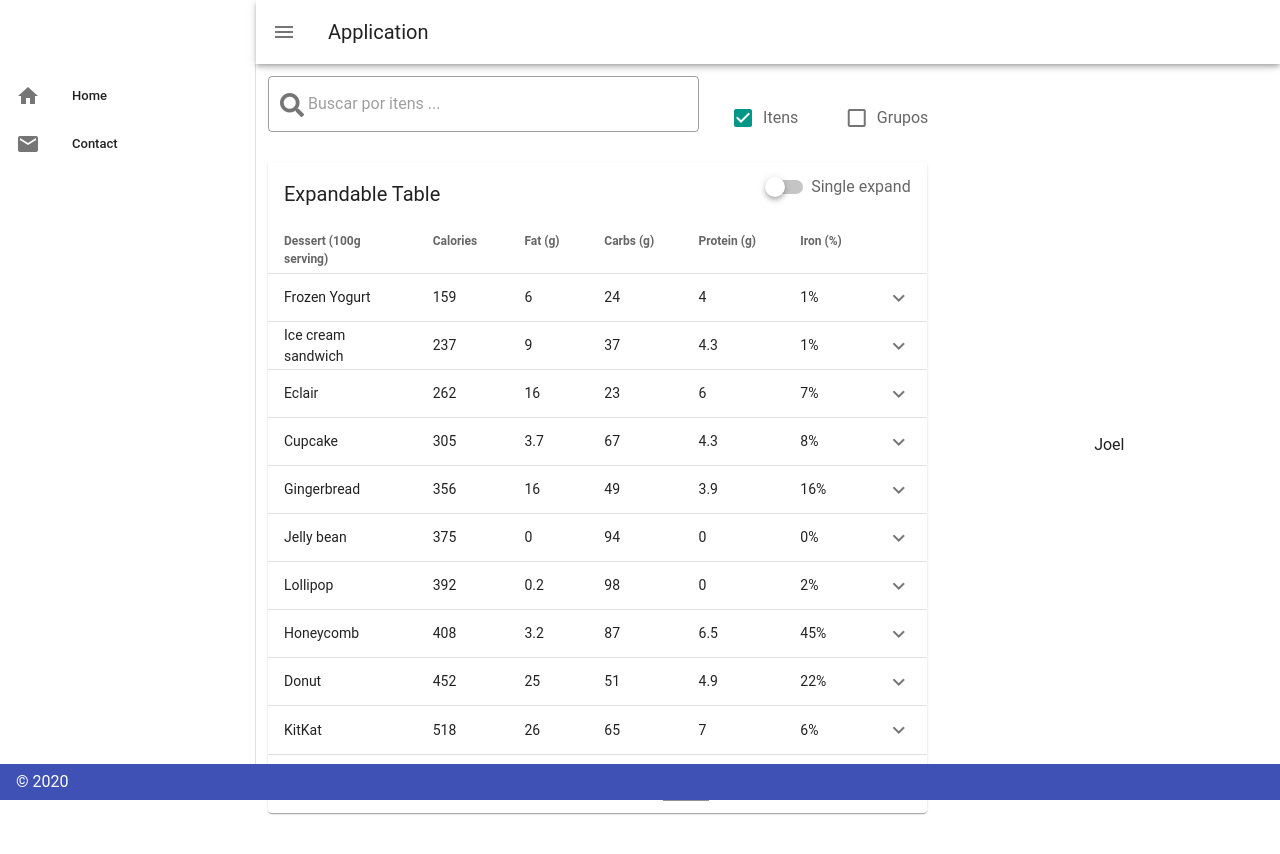
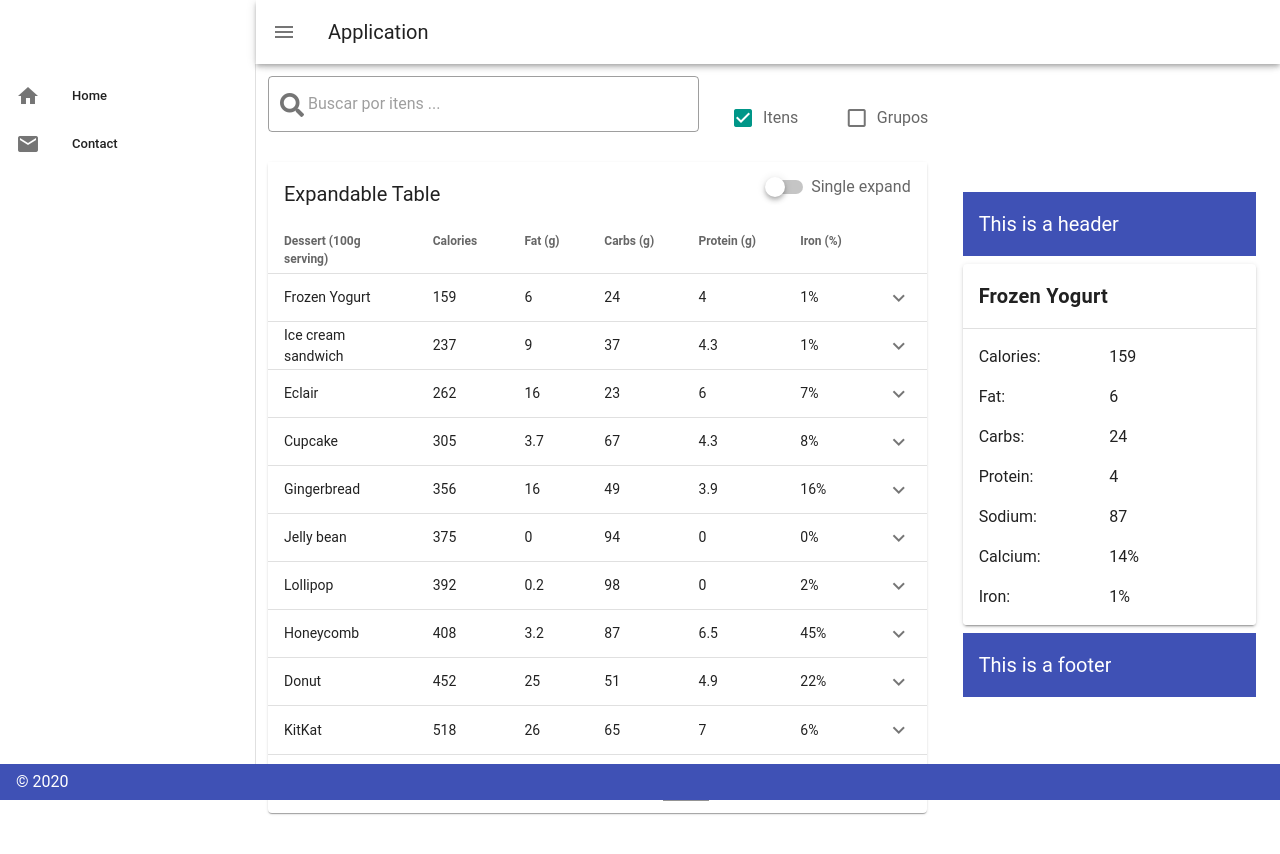
Before and after one commit to joelmaykonTADS/hubvet, a Vue app in the folder hubvet/: page /meu-workspace in a window 1280 px wide. Shown: the top 854 px of the page. Built offline with nearby package versions, Linux system fonts and the light colour scheme; a small style sheet from the web is missing.

Commit message:
componente carrinho de compras

```diff
--- /dev/null
+++ b/hubvet/src/components/Carrinho.vue
@@ -0,0 +1,104 @@
+<template>
+  <v-container fluid>
+    <v-data-iterator
+      :items="items"
+      :items-per-page.sync="itemsPerPage"
+      hide-default-footer
+    >
+      <template v-slot:header>
+        <v-toolbar
+          class="mb-2"
+          color="indigo darken-5"
+          dark
+          flat
+        >
+          <v-toolbar-title>This is a header</v-toolbar-title>
+        </v-toolbar>
+      </template>
+
+      <template v-slot:default="props">
+        <v-row>
+          <v-col
+            v-for="item in props.items"
+            :key="item.name"
+            cols="12"
+          >
+            <v-card>
+              <v-card-title class="subheading font-weight-bold">{{ item.name }}</v-card-title>
+
+              <v-divider></v-divider>
+
+              <v-list dense>
+                <v-list-item>
+                  <v-list-item-content>Calories:</v-list-item-content>
+                  <v-list-item-content class="align-end">{{ item.calories }}</v-list-item-content>
+                </v-list-item>
+
+                <v-list-item>
+                  <v-list-item-content>Fat:</v-list-item-content>
+                  <v-list-item-content class="align-end">{{ item.fat }}</v-list-item-content>
+                </v-list-item>
+
+                <v-list-item>
+                  <v-list-item-content>Carbs:</v-list-item-content>
+                  <v-list-item-content class="align-end">{{ item.carbs }}</v-list-item-content>
+                </v-list-item>
+
+                <v-list-item>
+                  <v-list-item-content>Protein:</v-list-item-content>
+                  <v-list-item-content class="align-end">{{ item.protein }}</v-list-item-content>
+                </v-list-item>
+
+                <v-list-item>
+                  <v-list-item-content>Sodium:</v-list-item-content>
+                  <v-list-item-content class="align-end">{{ item.sodium }}</v-list-item-content>
+                </v-list-item>
+
+                <v-list-item>
+                  <v-list-item-content>Calcium:</v-list-item-content>
+                  <v-list-item-content class="align-end">{{ item.calcium }}</v-list-item-content>
+                </v-list-item>
+
+                <v-list-item>
+                  <v-list-item-content>Iron:</v-list-item-content>
+                  <v-list-item-content class="align-end">{{ item.iron }}</v-list-item-content>
+                </v-list-item>
+              </v-list>
+            </v-card>
+          </v-col>
+        </v-row>
+      </template>
+
+      <template v-slot:footer>
+        <v-toolbar
+          class="mt-2"
+          color="indigo"
+          dark
+          flat
+        >
+          <v-toolbar-title class="subheading">This is a footer</v-toolbar-title>
+        </v-toolbar>
+      </template>
+    </v-data-iterator>
+  </v-container>
+</template>
+
+<script>
+  export default {
+    data: () => ({
+      itemsPerPage: 4,
+      items: [
+        {
+          name: 'Frozen Yogurt',
+          calories: 159,
+          fat: 6.0,
+          carbs: 24,
+          protein: 4.0,
+          sodium: 87,
+          calcium: '14%',
+          iron: '1%'
+        }
+      ],
+    }),
+  }
+</script>
--- a/hubvet/src/views/WorkSpace.vue
+++ b/hubvet/src/views/WorkSpace.vue
@@ -37,9 +37,8 @@
             </v-row>
             <TabelaItensGrupos />
           </v-col>
-          <v-col cols="4"
-            ><v-card />
-            <v-row align="center" justify="center">Joel</v-row>
+          <v-col cols="4">
+            <Carrinho />
           </v-col>
         </v-row>
       </v-container>
@@ -53,20 +52,22 @@
 <script>
 import BarraNavegacao from "@/components/BarraNavegacao.vue";
 import TabelaItensGrupos from "@/components/TabelaItensGrupos.vue";
+import Carrinho from "@/components/Carrinho.vue";
 
 export default {
-  name: "Carrinho",
+  name: "WorkSpace",
   components: {
     BarraNavegacao,
-    TabelaItensGrupos
+    TabelaItensGrupos,
+    Carrinho
   },
   props: {
     source: String
   },
   data: () => ({
     drawer: true,
-    filtroItens:true,
-    filtroGrupos:false
+    filtroItens: true,
+    filtroGrupos: false
   })
 };
 </script>
```
